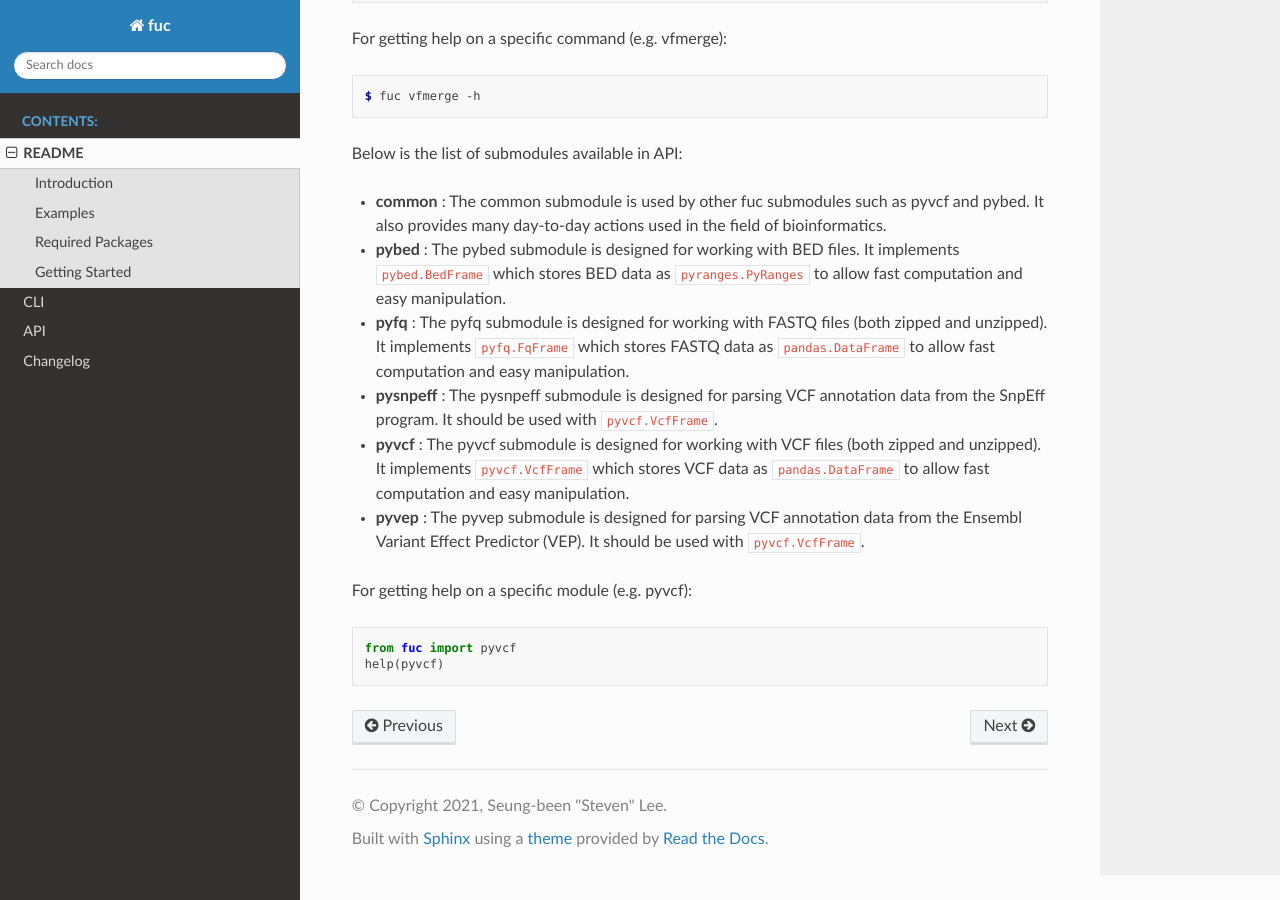
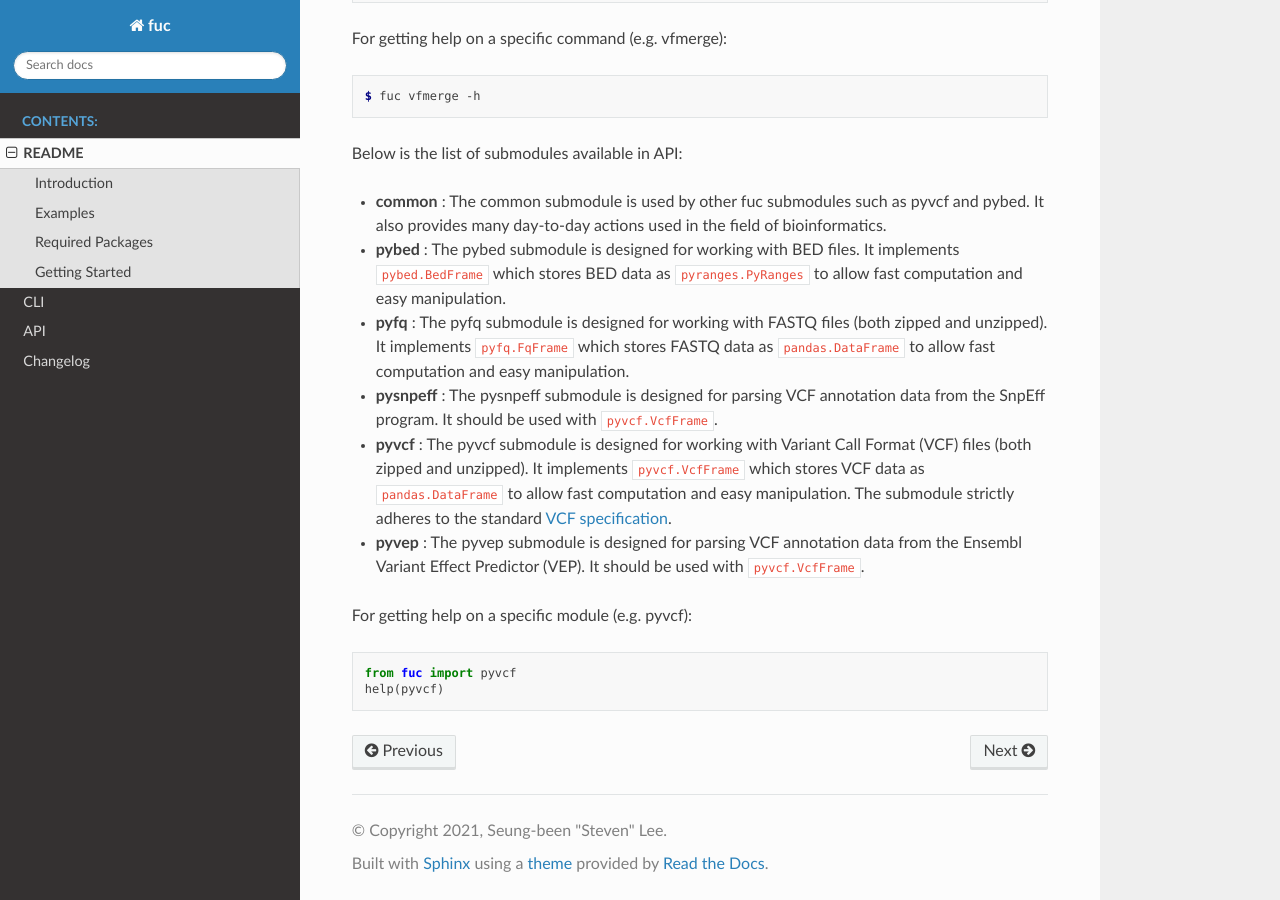
Before and after one commit to sbslee/fuc, a Sphinx documentation site: the page built from docs/readme.rst, in a window 1280 px wide and 900 px high, scrolled down 1877 px. Built offline with Sphinx 7.4.7 and the Read the Docs theme 2.0.0, drawn with Linux system fonts in a browser that asks for light colours.

```diff
--- a/CHANGELOG.rst
+++ b/CHANGELOG.rst
@@ -1,7 +1,7 @@
 Changelog
 *********
 
-0.4.0 (2021-05-03)
+0.4.1 (2021-05-03)
 ------------------
 
 * Update Read the Docs.
--- a/README.rst
+++ b/README.rst
@@ -106,7 +106,7 @@ Below is the list of submodules available in API:
 - **pybed** : The pybed submodule is designed for working with BED files. It implements ``pybed.BedFrame`` which stores BED data as ``pyranges.PyRanges`` to allow fast computation and easy manipulation.
 - **pyfq** : The pyfq submodule is designed for working with FASTQ files (both zipped and unzipped). It implements ``pyfq.FqFrame`` which stores FASTQ data as ``pandas.DataFrame`` to allow fast computation and easy manipulation.
 - **pysnpeff** : The pysnpeff submodule is designed for parsing VCF annotation data from the SnpEff program. It should be used with ``pyvcf.VcfFrame``.
-- **pyvcf** : The pyvcf submodule is designed for working with VCF files (both zipped and unzipped). It implements ``pyvcf.VcfFrame`` which stores VCF data as ``pandas.DataFrame`` to allow fast computation and easy manipulation.
+- **pyvcf** : The pyvcf submodule is designed for working with Variant Call Format (VCF) files (both zipped and unzipped). It implements ``pyvcf.VcfFrame`` which stores VCF data as ``pandas.DataFrame`` to allow fast computation and easy manipulation. The submodule strictly adheres to the standard `VCF specification <https://samtools.github.io/hts-specs/VCFv4.3.pdf>`_.
 - **pyvep** : The pyvep submodule is designed for parsing VCF annotation data from the Ensembl Variant Effect Predictor (VEP). It should be used with ``pyvcf.VcfFrame``.
 
 For getting help on a specific module (e.g. pyvcf):
--- a/docs/api.rst
+++ b/docs/api.rst
@@ -12,7 +12,7 @@ Below is the list of submodules available in API:
 - **pybed** : The pybed submodule is designed for working with BED files. It implements ``pybed.BedFrame`` which stores BED data as ``pyranges.PyRanges`` to allow fast computation and easy manipulation.
 - **pyfq** : The pyfq submodule is designed for working with FASTQ files (both zipped and unzipped). It implements ``pyfq.FqFrame`` which stores FASTQ data as ``pandas.DataFrame`` to allow fast computation and easy manipulation.
 - **pysnpeff** : The pysnpeff submodule is designed for parsing VCF annotation data from the SnpEff program. It should be used with ``pyvcf.VcfFrame``.
-- **pyvcf** : The pyvcf submodule is designed for working with VCF files (both zipped and unzipped). It implements ``pyvcf.VcfFrame`` which stores VCF data as ``pandas.DataFrame`` to allow fast computation and easy manipulation.
+- **pyvcf** : The pyvcf submodule is designed for working with Variant Call Format (VCF) files (both zipped and unzipped). It implements ``pyvcf.VcfFrame`` which stores VCF data as ``pandas.DataFrame`` to allow fast computation and easy manipulation. The submodule strictly adheres to the standard `VCF specification <https://samtools.github.io/hts-specs/VCFv4.3.pdf>`_.
 - **pyvep** : The pyvep submodule is designed for parsing VCF annotation data from the Ensembl Variant Effect Predictor (VEP). It should be used with ``pyvcf.VcfFrame``.
 
 For getting help on a specific module (e.g. pyvcf):
--- a/docs/conf.py
+++ b/docs/conf.py
@@ -114,6 +114,6 @@ def linkcode_resolve(domain, info):
     else:
         linespec = ''
 
-    fn = os.path.relpath(fn, start=os.path.dirname(fuc.__file__))
+    fn = fn.split('/api/')[1]
 
-    return f'https://github.com/sbslee/fuc/tree/main/fuc/{fn}/{linespec}'
+    return f'https://github.com/sbslee/fuc/tree/main/fuc/api/{fn}/{linespec}'
```
